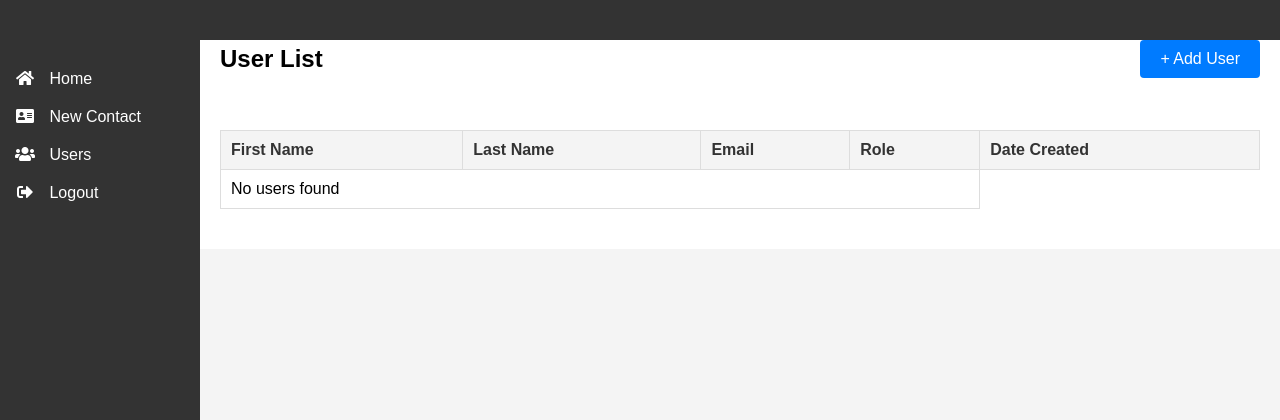
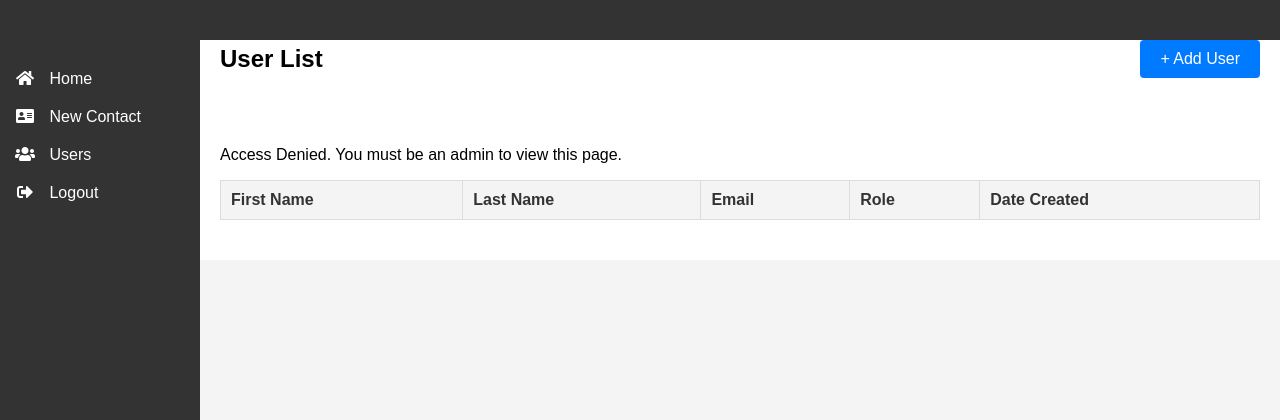
Before and after one commit to AS-Coope/info2180-project2, a PHP site: page /user_list2.php in a window 1280 px wide. Shown: the top 420 px of the page. Run offline with PHP 8.4, Linux system fonts and the light colour scheme; the visitor is signed in with stand-in values (Sample User, id 1); data that the repository does not hold is empty.

Commit message:
User List Viewable only by Admin

```diff
--- a/user_list2.php
+++ b/user_list2.php
@@ -5,7 +5,6 @@
     <title>User List - Dolphin CRM</title>
     <link rel="stylesheet" href="user_list_styles.css">
     <link rel="stylesheet" href="https://cdnjs.cloudflare.com/ajax/libs/font-awesome/5.15.3/css/all.min.css">
-    <!-- Other links and scripts as needed -->
 </head>
 <body>
     <div id="top-bar"></div> <!-- Horizontal bar at the top -->
@@ -43,14 +42,15 @@
                     session_start();
                     require 'db.php';
 
-                                        // Check if the 'role' session variable is set and if it is 'Admin'
+                    // Check if the user is logged in and is an admin
                     if (!isset($_SESSION['role']) || $_SESSION['role'] !== 'Admin') {
-                        // If not admin or not logged in, redirect to the home page or a login page
-                        header("Location: home.html");
-                        exit(); // Make sure that code doesn't keep running after redirect
+                        // Display an error message and stop further execution
+                        echo "<p>Access Denied. You must be an admin to view this page.</p>";
+                        exit;
                     }
+
                     // SQL query to fetch all users
-                    $sql = "SELECT firstname, lastname, email, role, DATE_FORMAT(created_at, '%Y-%m-%d %H:%i') as created_at FROM users"; // Adjust 'users' to your actual table name
+                    $sql = "SELECT firstname, lastname, email, role, DATE_FORMAT(created_at, '%Y-%m-%d %H:%i') as created_at FROM users";
                     $result = $conn->query($sql);
 
                     // Check if there are any results
@@ -77,6 +77,5 @@
     </div>
 
 
-    <!-- Additional scripts can be added here -->
 </body>
 </html>
```
